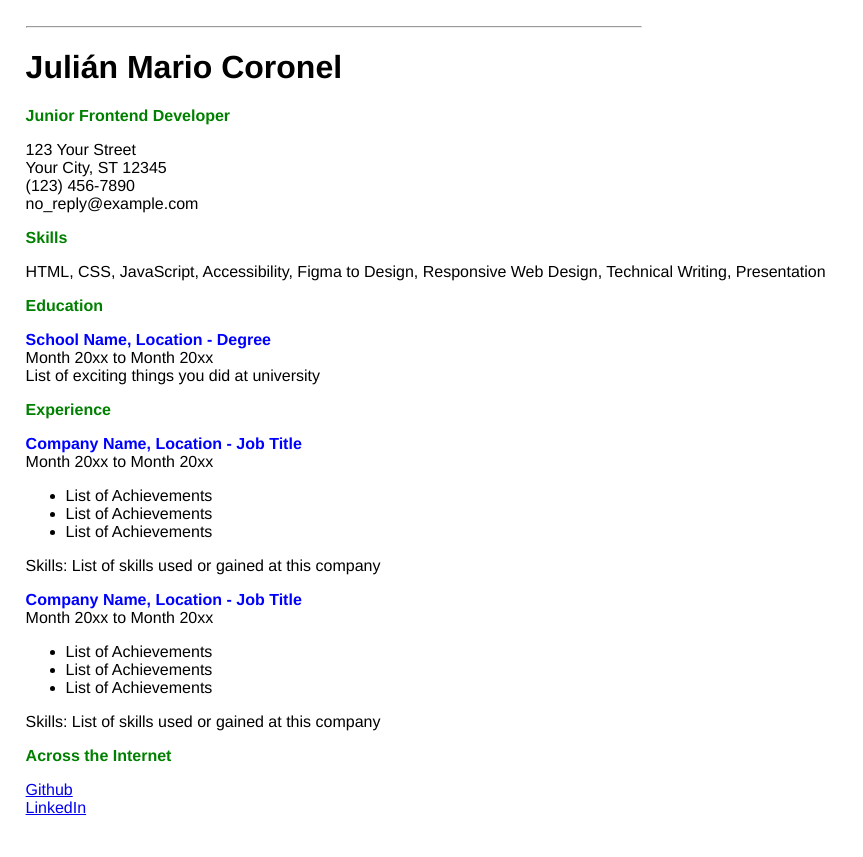
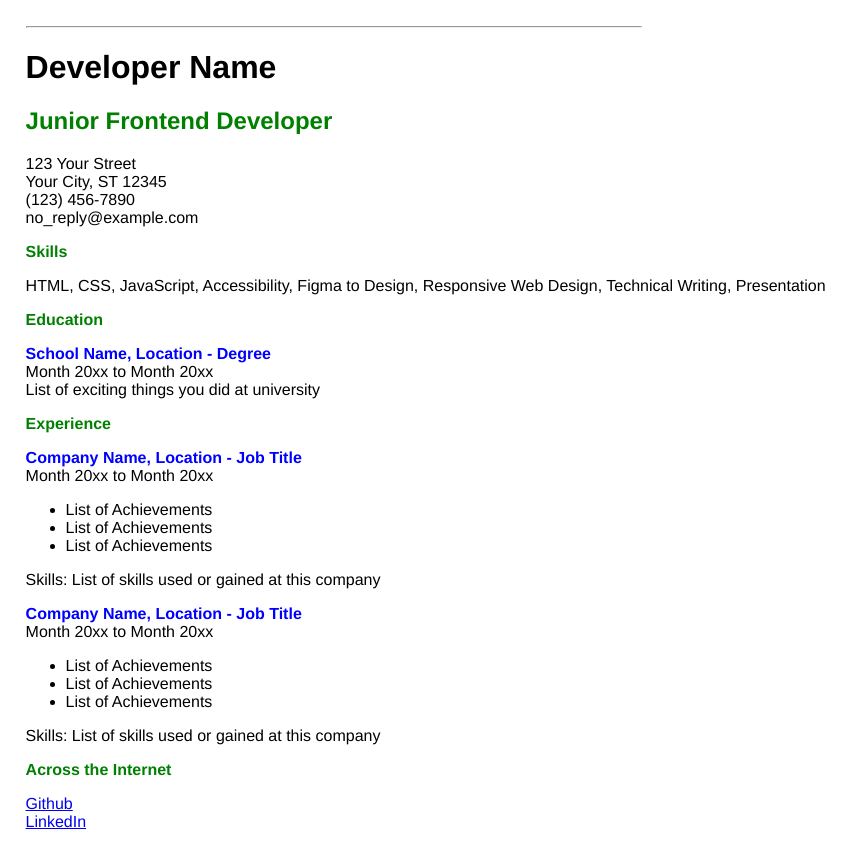
Before and after one commit to Woolean/Frontend-Projects, a plain HTML site: page Single-Page CV/index.html in a window 1280 px wide. Shown: the whole page, without its empty margins (0-863 px from the left). Drawn offline with Linux system fonts and the light colour scheme.

Commit message:
finished Single Page CV

```diff
--- a/Single-Page CV/index.html
+++ b/Single-Page CV/index.html
@@ -8,28 +8,39 @@
     <title>Single Page CV</title>
 </head>
 <body style="margin: 2%; font-family: Helvetica;">
+    <header>
         <hr style="width: 50%; text-align: left; margin-left: 0; ">
-    <h1>Julián Mario Coronel</h1>
-    <b style="color: green;">Junior Frontend Developer</b>
+        <h1>Developer Name</h1>
+        <h2 style="color: green;">Junior Frontend Developer</h2>
+        <div class="contact-info">
             <p>
                 123 Your Street
                 <br>Your City, ST 12345
                 <br>(123) 456-7890
                 <br>no_reply@example.com
             </p>
+        </div>
 
+    </header>
+
+    <main>
+        <section class="skills">
             <b style="color: green;">Skills</b>
             <p>
                 HTML, CSS, JavaScript, Accessibility, Figma to Design, Responsive Web Design, Technical Writing, Presentation
             </p>
+        </section>
 
+        <section class="education">
             <b style="color: green;">Education</b>
             <p>
                 <b style="color: blue;">School Name, Location - Degree </b>
                 <br>Month 20xx to Month 20xx
                 <br>List of exciting things you did at university
             </p>
+        </section>
 
+        <section class="experience">
             <b style="color: green;">Experience</b>
             <p>
                 <b style="color: blue;">Company Name, Location - Job Title </b>
@@ -51,11 +62,17 @@
                 </ul>
                 Skills: List of skills used or gained at this company
             </p>
+        </section>
 
+        <section class="internet">
             <b style="color: green;">Across the Internet</b>
             <p>
-        <a href="https://github.com/Woolean">Github</a>
-        <br><a href="https://www.linkedin.com/in/juli%C3%A1n-mario-coronel/">LinkedIn</a>
+                <a href="https://github.com/Woolean">Github</a><br>
+                <a href="https://www.linkedin.com/in/juli%C3%A1n-mario-coronel/">LinkedIn</a>
             </p>
+        </section>
+
+    </main>
+
 </body>
 </html>
```
Lines whose indentation alone changed are shown as unchanged.
